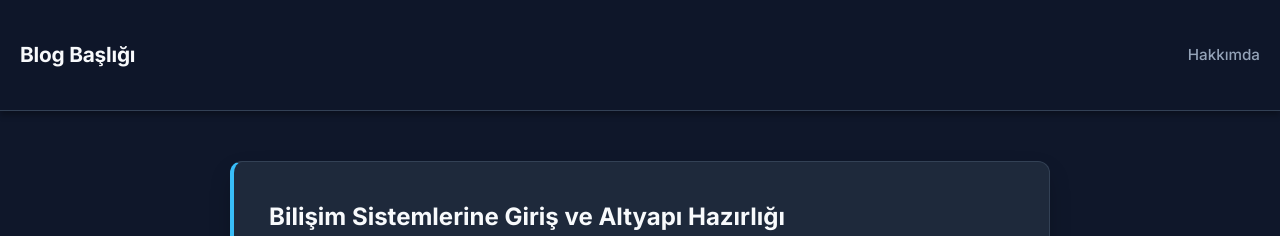
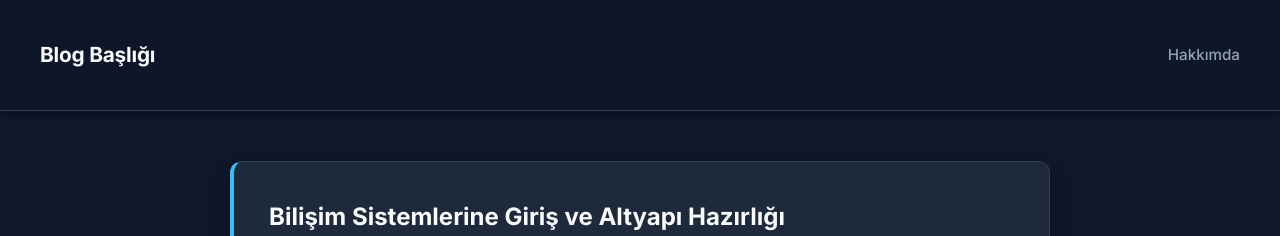
Before and after one commit to sabriaydin/blog, a Jekyll site: the page built from index.html, in a window 1280 px wide. Shown: the top 236 px of the page. Built offline with Jekyll 4.4.1, drawn with Linux system fonts in a browser that asks for light colours; the list of posts is cut into pages by our own code.

Commit message:
Update default.html

```diff
--- a/_layouts/default.html
+++ b/_layouts/default.html
@@ -12,12 +12,12 @@
     @import url('https://fonts.googleapis.com/css2?family=JetBrains+Mono:wght@400;500;700&family=Inter:wght@400;500;600;700&display=swap');
 
     :root {
-      --bg-color: #0f172a;        /* Derin modern koyu arkaplan (Gece Mavisi/Gri) */
-      --card-bg: #1e293b;         /* Kartlar için tok koyu ton */
-      --text-main: #f8fafc;       /* Tertemiz okunabilir beyaz */
-      --text-muted: #94a3b8;      /* İkincil gri metinler */
-      --accent: #38bdf8;          /* Canlı bilişim mavisi */
-      --border: #334155;          /* Şık sınır çizgileri */
+      --bg-color: #0f172a;
+      --card-bg: #1e293b;
+      --text-main: #f8fafc;
+      --text-muted: #94a3b8;
+      --accent: #38bdf8;
+      --border: #334155;
     }
 
     body {
@@ -41,8 +41,10 @@
     }
 
     .site-header .container {
-      max-width: 100% !important; /* Sınırlamayı kaldırıp tam genişlik yapıyoruz */
-      padding: 0 20px !important; /* Ekran kenarlarına tam yaslanması için boşluk daraltıldı */
+      max-width: 100% !important;
+      width: 100% !important; /* YENİ: Kısıtlamayı tamamen kaldırır */
+      box-sizing: border-box !important; /* YENİ: Taşmaları önler */
+      padding: 0 40px !important; /* Ekran kenarlarındaki boşluk (isteğe göre değiştirebilirsiniz) */
       display: flex;
       justify-content: space-between;
       align-items: center;
```
